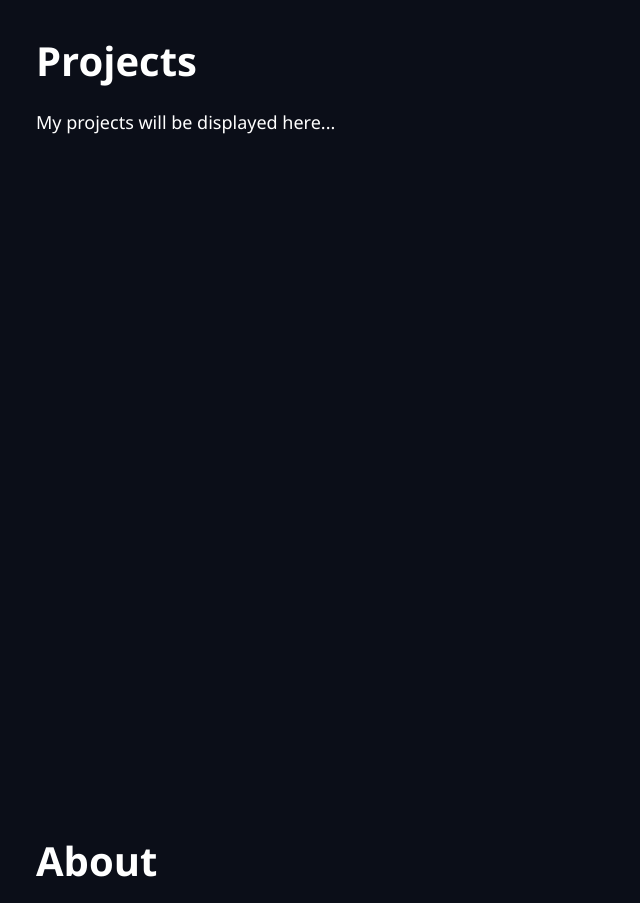
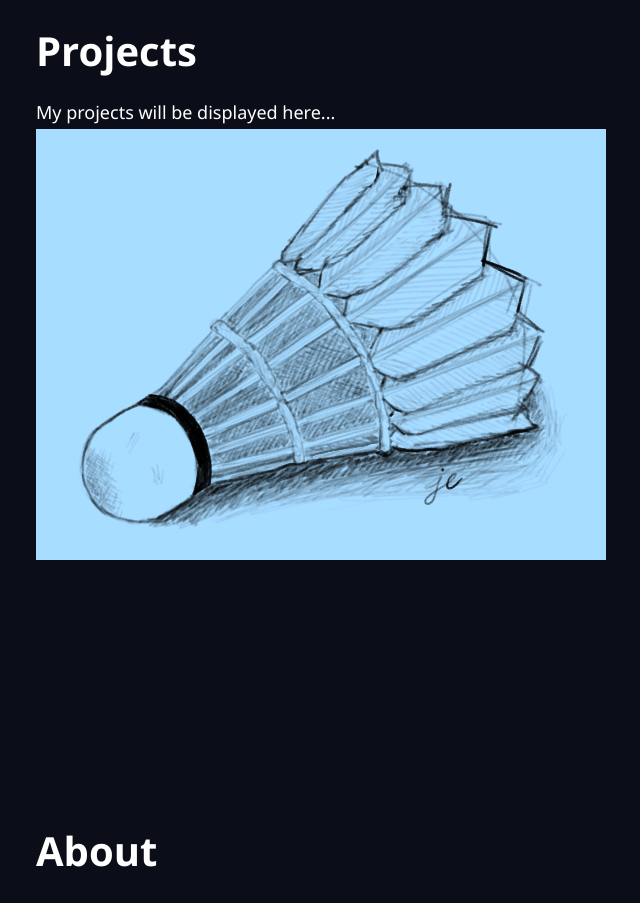
Before and after one commit to Je-re-me/Personal-Website, a React (Create React App) app: page / in a window 1280 px wide. Shown: the part 1720-2623 px from the top of the page, without its empty margins (36-676 px from the left). Built offline with nearby package versions, Linux system fonts and the light colour scheme.

Commit message:
Added background colour for main page

```diff
--- a/src/pages/Page.js
+++ b/src/pages/Page.js
@@ -17,6 +17,7 @@ export default function Page() {
       <section id="projects">
         <h1>Projects</h1>
         <p>My projects will be displayed here...</p>
+        <img src="/Birdie.png" alt="Birdie Icon" className="picture"></img>
       </section>
 
       <section id="about">
--- a/src/styles/styles.css
+++ b/src/styles/styles.css
@@ -9,11 +9,14 @@
 body {
     margin: 0;
     font-family: 'Segoe UI', Tahoma, Geneva, Verdana, sans-serif;
+    background-color: #0B0E18;
 }
 
 html {
     scroll-behavior: smooth;
+    background-color: #0B0E18;
 }
+
 
 /* -------------------------------------------- */
 /* Navbar Styles */
@@ -68,7 +71,7 @@ html {
 }
 
 .logo {
-    height: 70px;
+    height: 60px;
     transition: transform 200ms;
 }
 
```
Also changed, not shown: public/Birdie.png (added), public/Logo.png.
